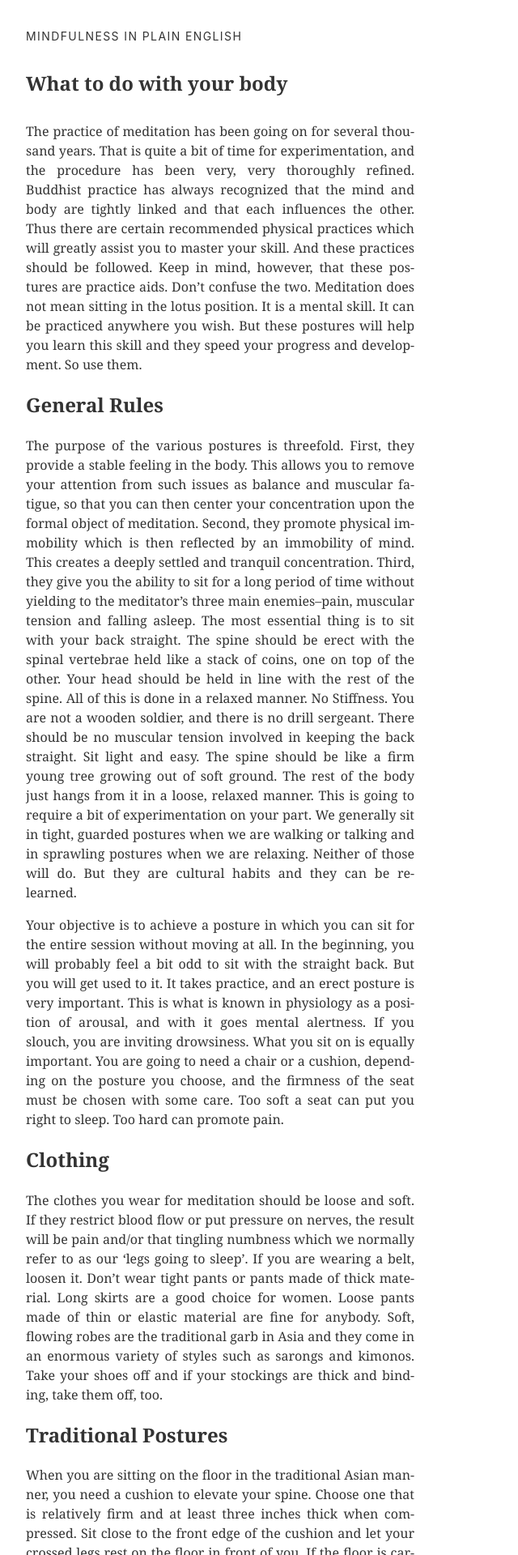
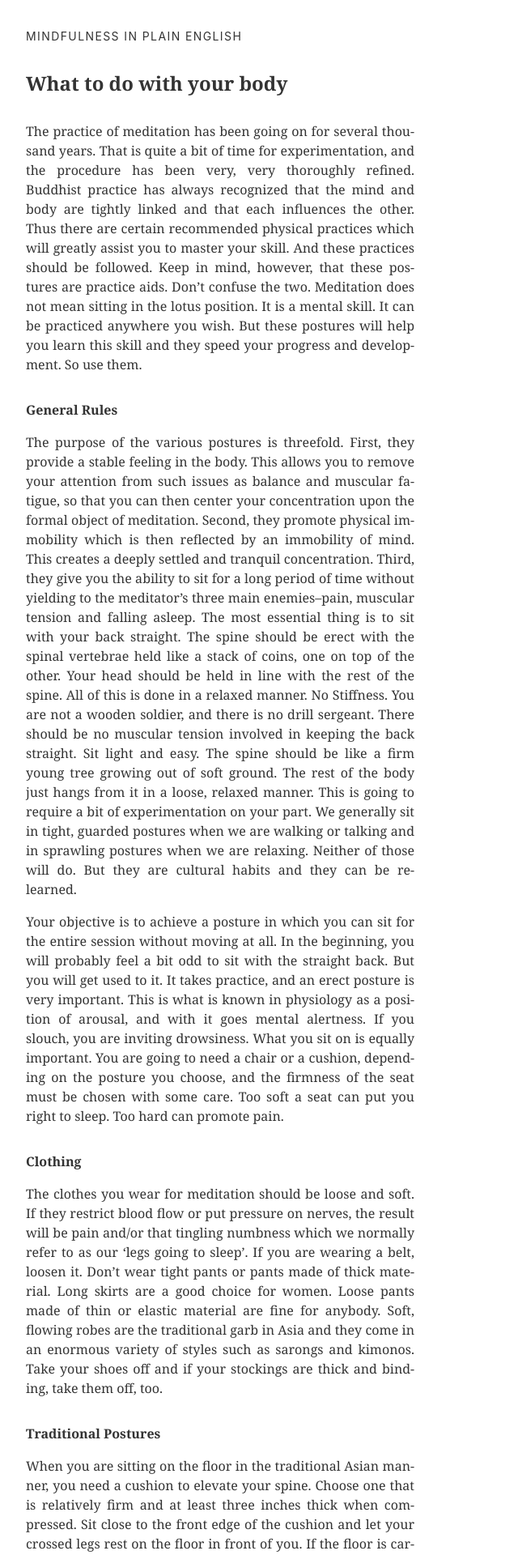
Before and after one commit to mindfulness-in-plain-english/mindfulness-in-plain-english.github.io, a Jekyll site: the page built from book/chapter06.md, in a window 1280 px wide. Shown: the top 1920 px of the page at 81% size, without its empty margins (0-640 px from the left). Built offline with Jekyll 4.4.1, drawn with Linux system fonts in a browser that asks for light colours.

Commit message:
Style h2

```diff
--- a/style.css
+++ b/style.css
@@ -9,3 +9,10 @@ li {
     padding-bottom: 0.05em;
     border-bottom: 0.1em solid;
 }
+
+h2 {
+    /* f5 */
+    font-size: 1rem;
+    /* mt4 */
+    margin-top: 2rem;
+}
```
Also changed, not shown: book/chapter01.md (+1 -1 lines).
